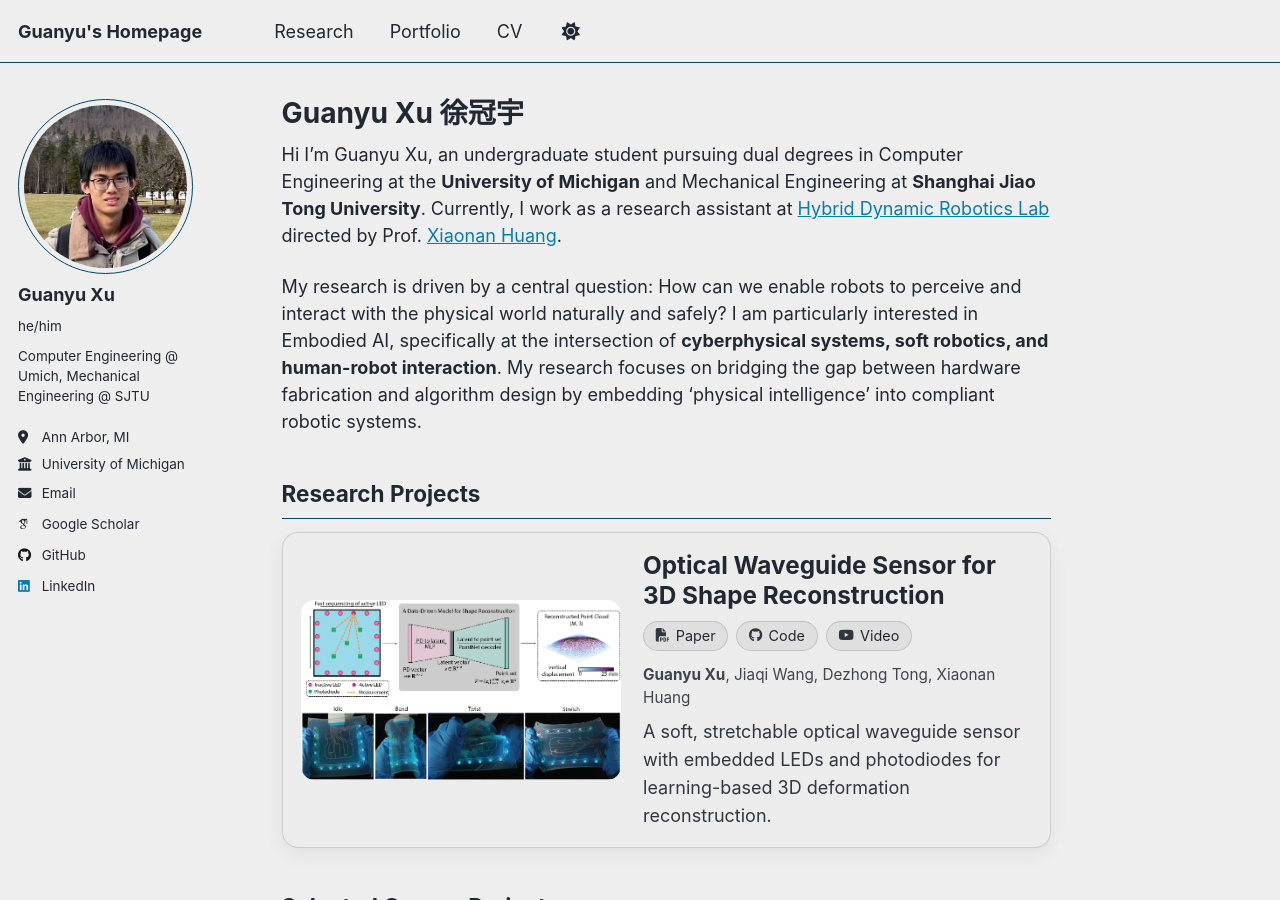
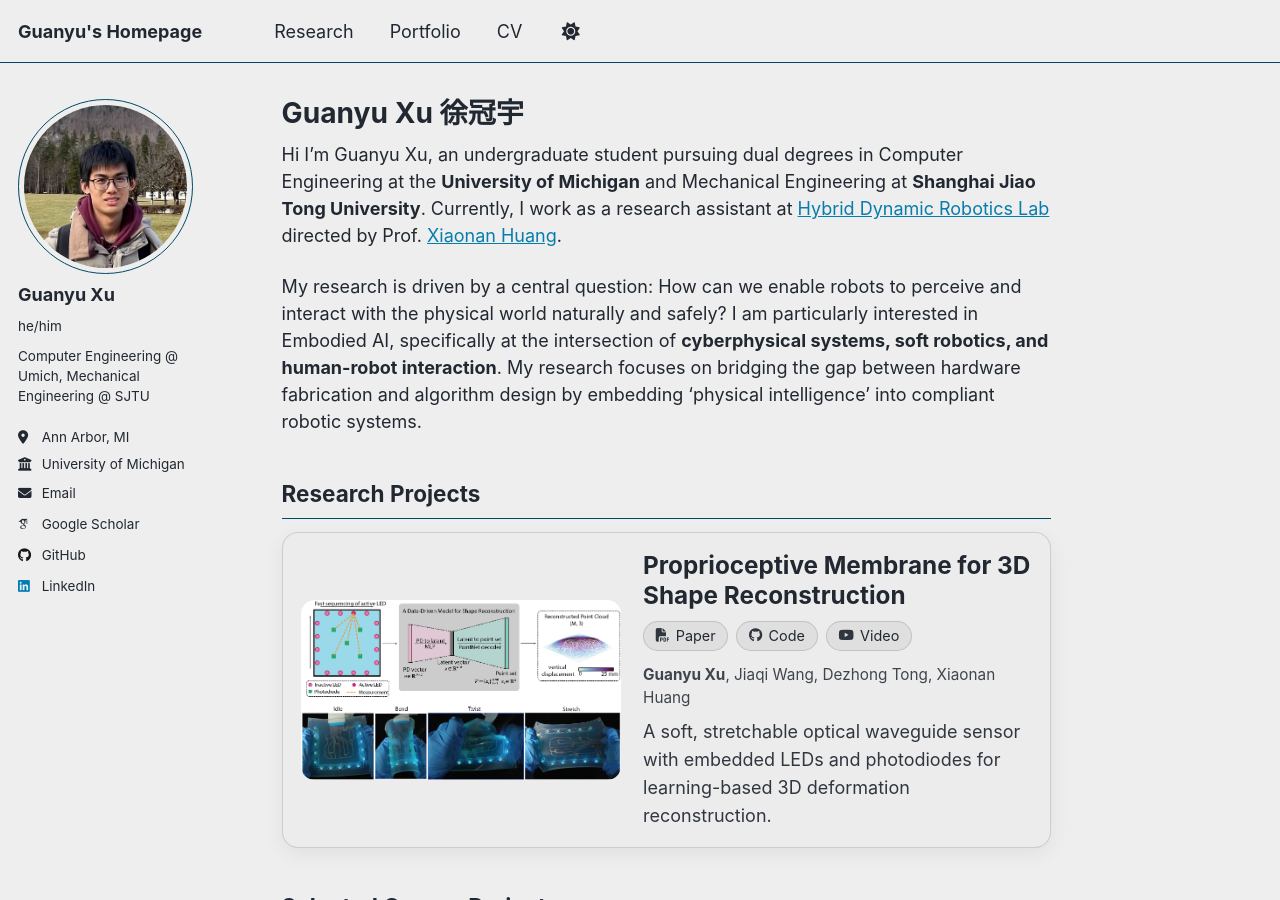
Before and after one commit to XuGuaaaanyu/XuGuaaaanyu.github.io, a Jekyll site: the page built from _pages/about.md, in a window 1280 px wide and 900 px high. Built offline with Jekyll 4.4.1, drawn with Linux system fonts in a browser that asks for light colours; some web fonts are replaced; a script that is not in the unit is left out.

```diff
--- a/_pages/about.md
+++ b/_pages/about.md
@@ -7,7 +7,7 @@ redirect_from:
   - /about.html
 projects:
   research:
-    - title: "Optical Waveguide Sensor for 3D Shape Reconstruction"
+    - title: "Proprioceptive Membrane for 3D Shape Reconstruction"
       url: /research/optical-sensor/
       image: /images/optical_sensor/cover.png
       alt: "Optical Sensor teaser"
```
Also changed, not shown: _portfolio/03.Wheel.md (+4 -2 lines), _research/01.OpticalSensor.md (+2 -2 lines).
